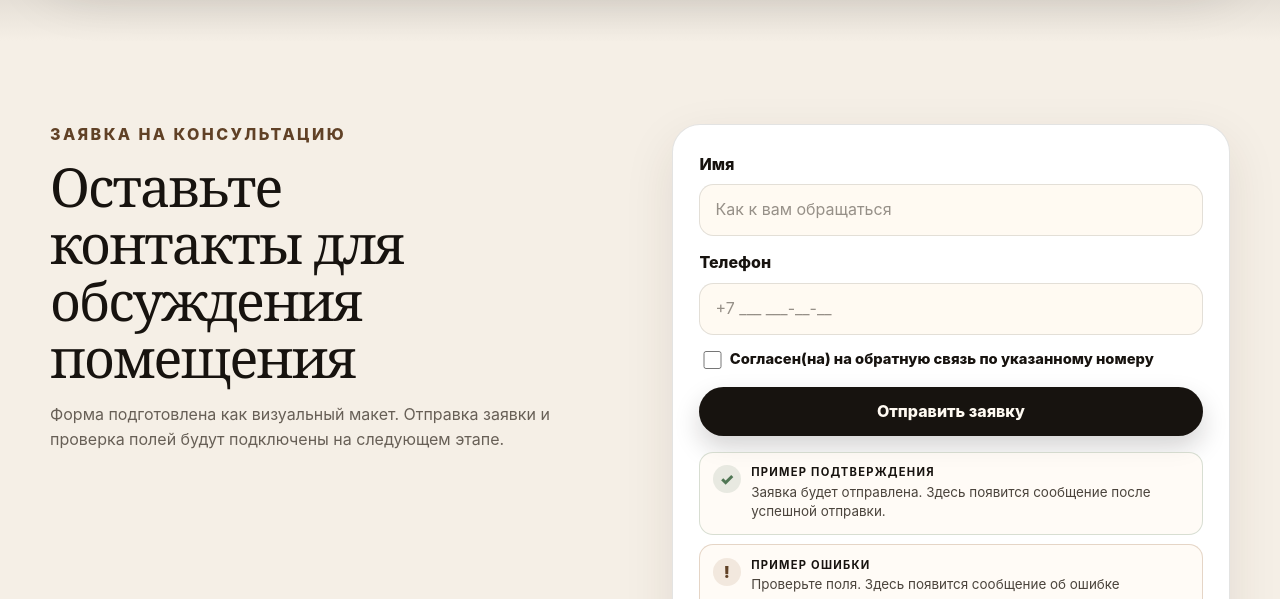
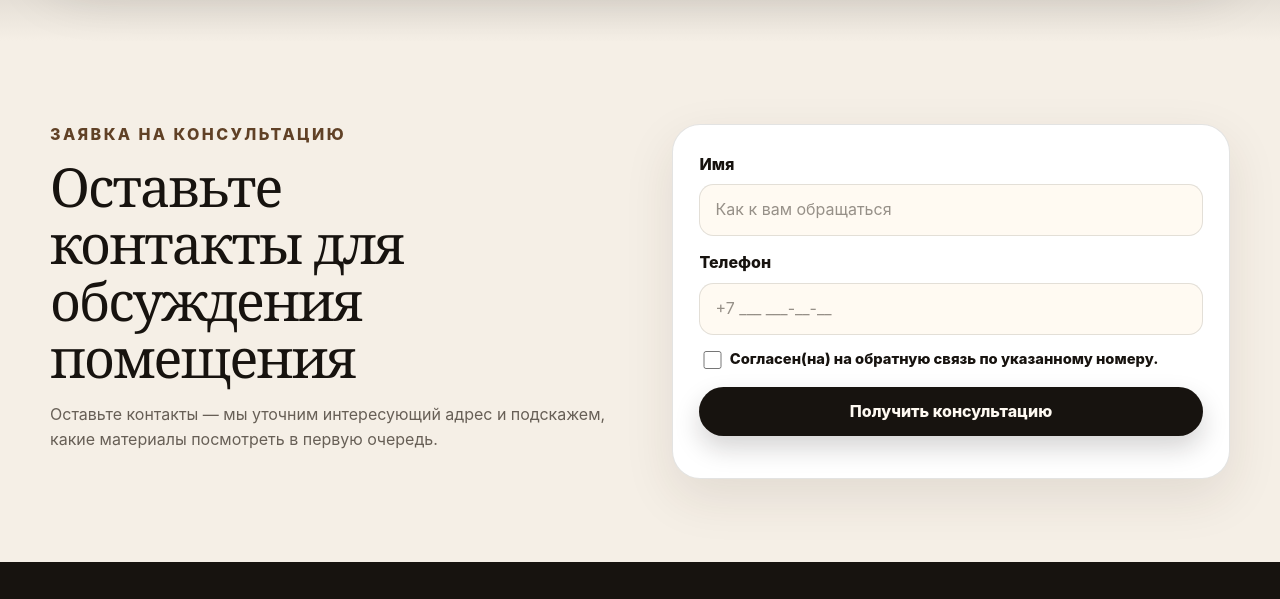
Before and after one commit to Mitronomik/mysiteA, an Astro site: page / in a window 1280 px wide. Shown: the part 7330-7929 px from the top of the page. Built offline with nearby package versions, Linux system fonts and the light colour scheme; Astro itself is replaced by a stand-in of ours.

Commit message:
Clean lead form customer copy

```diff
--- a/src/components/LeadForm.astro
+++ b/src/components/LeadForm.astro
@@ -4,11 +4,11 @@
       <p class="eyebrow">Заявка на консультацию</p>
       <h2 id="lead-form-title">Оставьте контакты для обсуждения помещения</h2>
       <p>
-        Форма подготовлена как визуальный макет. Отправка заявки и проверка полей будут подключены на следующем этапе.
+        Оставьте контакты — мы уточним интересующий адрес и подскажем, какие материалы посмотреть в первую очередь.
       </p>
     </div>
 
-    <form class="lead-form" id="lead-form" aria-describedby="lead-form-note">
+    <form class="lead-form" id="lead-form">
       <div class="form-field">
         <label for="lead-name">Имя</label>
         <input id="lead-name" name="name" type="text" autocomplete="name" placeholder="Как к вам обращаться" />
@@ -21,32 +21,22 @@
 
       <label class="checkbox-field" for="lead-consent">
         <input id="lead-consent" name="consent" type="checkbox" />
-        <span>Согласен(на) на обратную связь по указанному номеру</span>
+        <span>Согласен(на) на обратную связь по указанному номеру.</span>
       </label>
 
-      <button class="button button--primary button--full" type="button">Отправить заявку</button>
+      <button class="button button--primary button--full" type="button">Получить консультацию</button>
 
-      <div class="mock-state-list" aria-label="Пример будущих состояний формы">
-        <div class="mock-state mock-state--success" aria-live="polite">
-          <span class="mock-state__icon" aria-hidden="true">✓</span>
-          <p>
-            <strong>Пример подтверждения</strong>
-            Заявка будет отправлена. Здесь появится сообщение после успешной отправки.
-          </p>
+      <div class="form-state-list" aria-live="polite">
+        <div class="form-state form-state--success" hidden>
+          <span class="form-state__icon" aria-hidden="true">✓</span>
+          <p>Спасибо, заявка подготовлена. Мы свяжемся с вами для уточнения деталей.</p>
         </div>
 
-        <div class="mock-state mock-state--error" aria-live="polite">
-          <span class="mock-state__icon" aria-hidden="true">!</span>
-          <p>
-            <strong>Пример ошибки</strong>
-            Проверьте поля. Здесь появится сообщение об ошибке валидации или отправки.
-          </p>
+        <div class="form-state form-state--error" hidden>
+          <span class="form-state__icon" aria-hidden="true">!</span>
+          <p>Проверьте имя и телефон перед отправкой.</p>
         </div>
       </div>
-
-      <p class="form-note" id="lead-form-note">
-        Сейчас форма не отправляет данные и показана только как часть визуального макета.
-      </p>
     </form>
   </div>
 </section>
--- a/src/styles/global.css
+++ b/src/styles/global.css
@@ -510,13 +510,13 @@ input:focus-visible {
   accent-color: var(--color-accent-dark);
 }
 
-.mock-state-list {
+.form-state-list {
   display: grid;
   gap: 0.6rem;
   margin-top: 0.05rem;
 }
 
-.mock-state {
+.form-state {
   display: grid;
   grid-template-columns: 1.75rem 1fr;
   gap: 0.65rem;
@@ -527,15 +527,19 @@ input:focus-visible {
   background: rgba(255, 250, 242, 0.68);
 }
 
-.mock-state--success {
+.form-state[hidden] {
+  display: none;
+}
+
+.form-state--success {
   border-color: rgba(80, 118, 84, 0.22);
 }
 
-.mock-state--error {
+.form-state--error {
   border-color: rgba(155, 106, 60, 0.26);
 }
 
-.mock-state__icon {
+.form-state__icon {
   display: inline-flex;
   width: 1.75rem;
   height: 1.75rem;
@@ -546,24 +550,24 @@ input:focus-visible {
   line-height: 1;
 }
 
-.mock-state--success .mock-state__icon {
+.form-state--success .form-state__icon {
   background: rgba(80, 118, 84, 0.13);
   color: #507654;
 }
 
-.mock-state--error .mock-state__icon {
+.form-state--error .form-state__icon {
   background: rgba(155, 106, 60, 0.13);
   color: var(--color-accent-dark);
 }
 
-.mock-state p {
+.form-state p {
   margin: 0;
   color: #4b443c;
   font-size: 0.84rem;
   line-height: 1.42;
 }
 
-.mock-state strong {
+.form-state strong {
   display: block;
   margin-bottom: 0.12rem;
   color: var(--color-ink);
```
